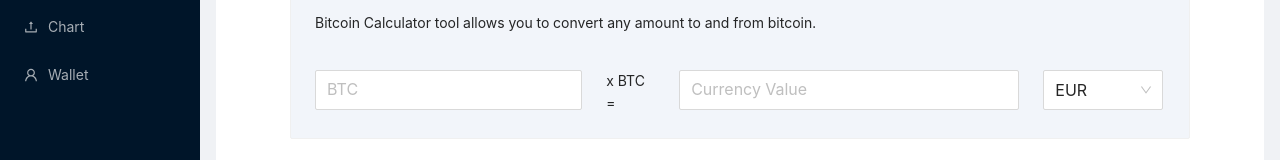
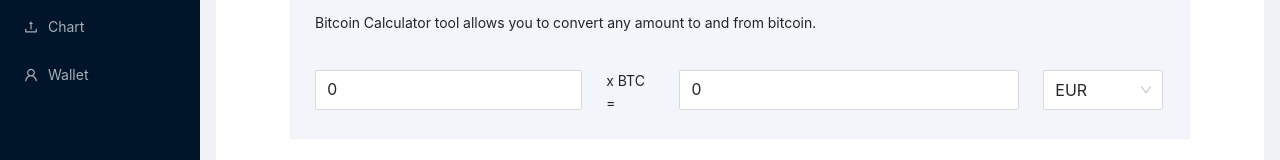
Before and after one commit to kerminz/bitcoin-app, a React (Create React App) app: page /converter in a window 1280 px wide. Shown: the part 221-381 px from the top of the page. Built offline with nearby package versions, Linux system fonts and the light colour scheme.

Commit message:
state handling for converter input field

```diff
--- a/src/views/Converter.js
+++ b/src/views/Converter.js
@@ -3,19 +3,32 @@
 import { Card, Row, Col, Input, Select, Typography } from 'antd';
 
 class Converter extends React.Component {
+    constructor(props) {
+        super(props)
+        this.state = {
+            valueBtc: 0,
+            valueCur: 0
+        }
+    }
 
     handleChange = (value) => {
         console.log(value)
     }
 
-    handleInputChange = (value) => {
-        console.log(value.target.value)
+    handleInputChangeBTC = (e) => {
+        console.log(e.target.value)
+        this.setState({ valueBtc: e.target.value })
+        // e.target.value = 2222
+        // console.log(e.target.value)
+    }
+
+    handleInputChangeCurrency = (e) => {
+        console.log(e.target.value)
+        this.setState({ valueCur: e.target.value })
     }
 
     render() {
         const { Option } = Select
-
-
 
         return (
             <Layout title="Converter">
@@ -23,9 +36,9 @@
                     <Typography.Paragraph>Bitcoin Calculator tool allows you to convert any amount to and from bitcoin.</Typography.Paragraph>
                     <br />
                     <Row gutter={[24, 24]}>
-                        <Col span={8}><Input size="large" onChange={(e) => { this.handleInputChange(e) }} placeholder="BTC" /></Col>
+                        <Col span={8}><Input size="large" onChange={(e) => { this.handleInputChangeBTC(e) }} placeholder="BTC" value={this.state.valueBtc} /></Col>
                         <Col span={2}>x BTC =</Col>
-                        <Col span={10}><Input size="large" placeholder="Currency Value" /></Col>
+                        <Col span={10}><Input size="large" onChange={(e) => { this.handleInputChangeCurrency(e) }} placeholder="Currency Value" value={this.state.valueCur} /></Col>
                         <Col span={4}>
                             <Select
                                 size="large"
```
